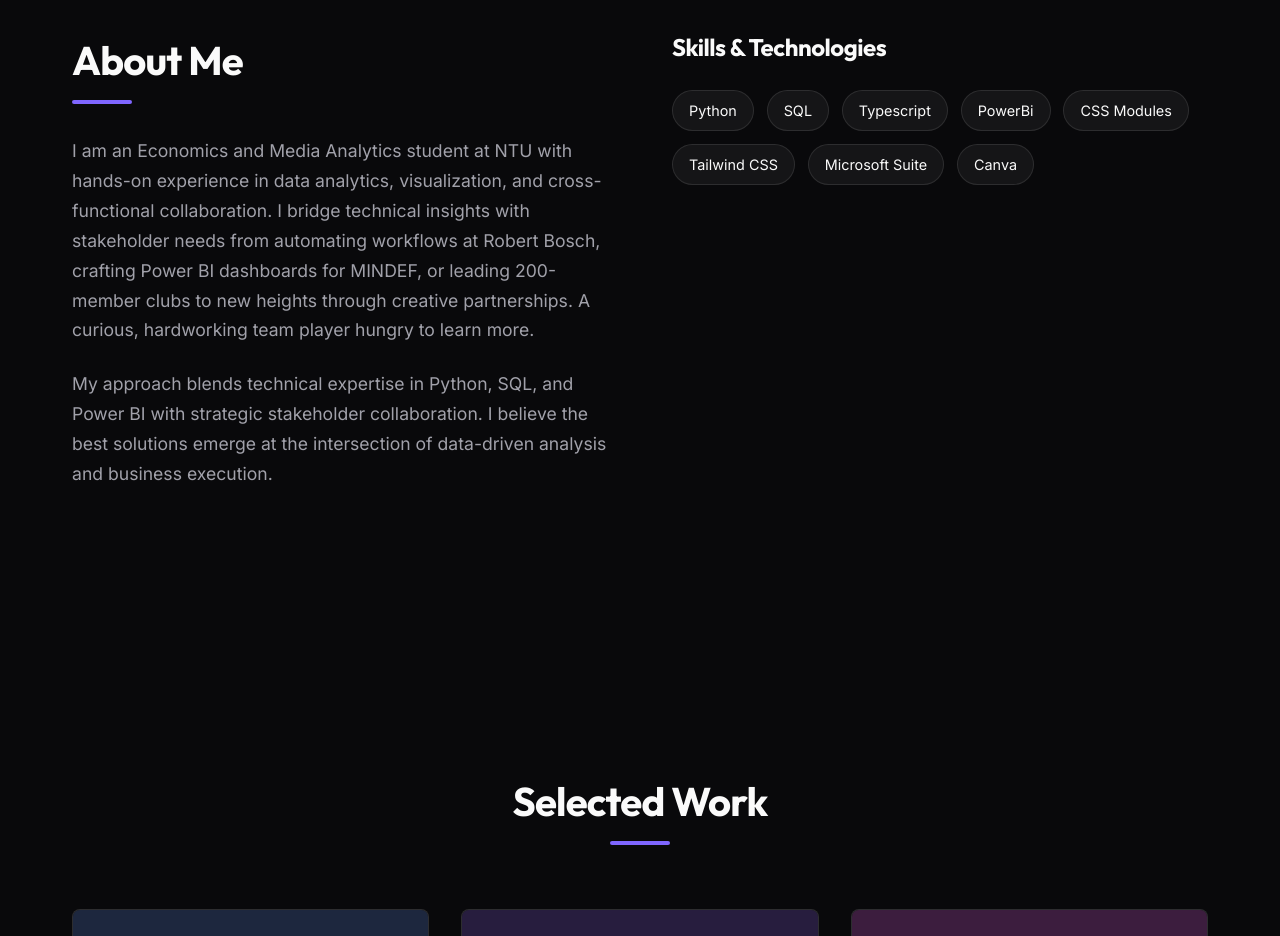
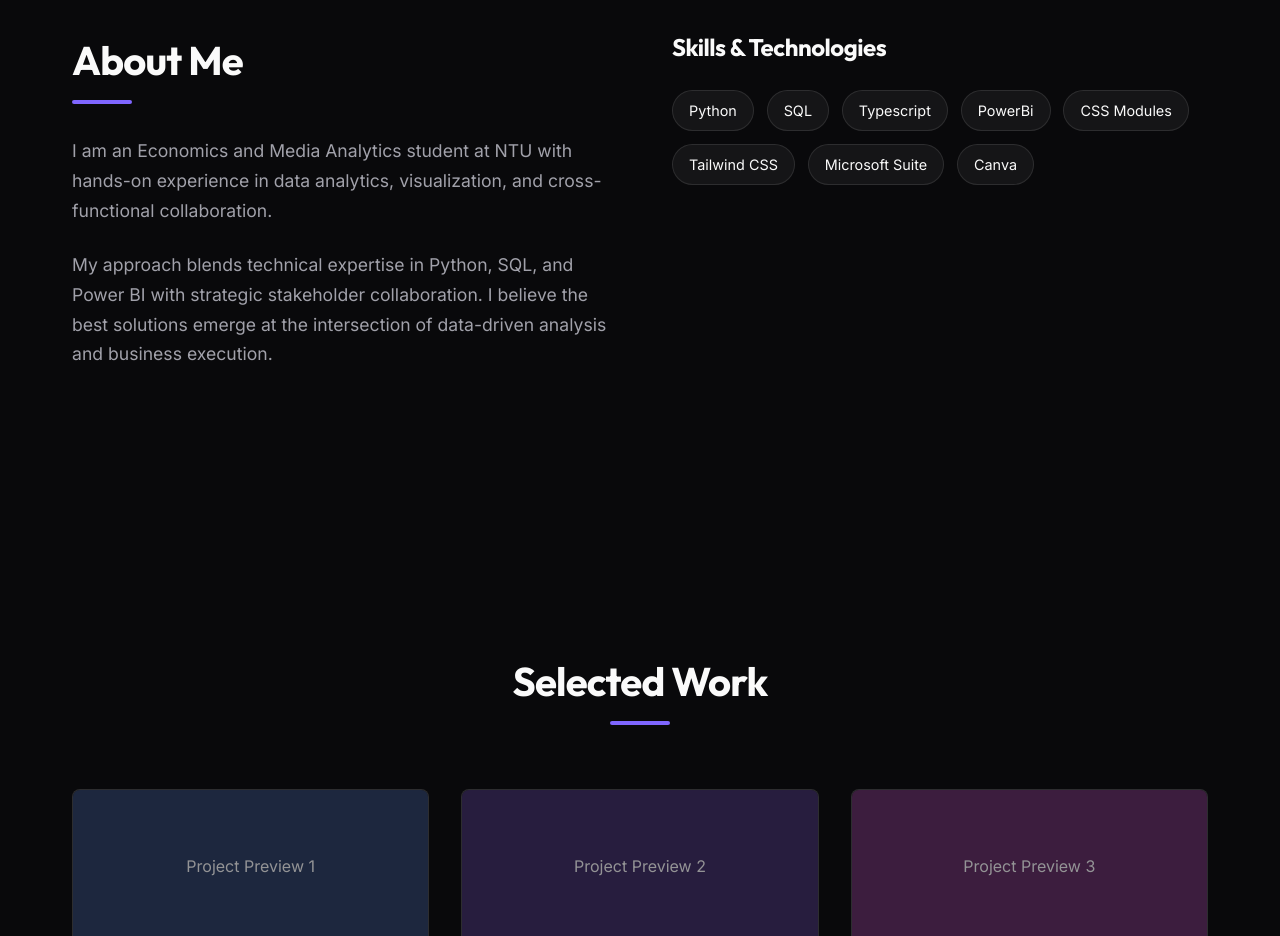
Before and after one commit to ELLOPLANE/portfolio, a Next.js app: page / in a window 1280 px wide. Shown: the part 900-1836 px from the top of the page. Built offline with nearby package versions, Linux system fonts and the light colour scheme.

Commit message:
Update About.tsx

```diff
--- a/app/components/About.tsx
+++ b/app/components/About.tsx
@@ -24,7 +24,7 @@ export default function About() {
                         <div className={styles.divider}></div>
                     </div>
                     <p className={styles.bio}>
-                        I am an Economics and Media Analytics student at NTU with hands-on experience in data analytics, visualization, and cross-functional collaboration. I bridge technical insights with stakeholder needs from automating workflows at Robert Bosch, crafting Power BI dashboards for MINDEF, or leading 200-member clubs to new heights through creative partnerships. A curious, hardworking team player hungry to learn more.
+                        I am an Economics and Media Analytics student at NTU with hands-on experience in data analytics, visualization, and cross-functional collaboration.
                     </p>
                     <p className={styles.bio}>
                         My approach blends technical expertise in Python, SQL, and Power BI with strategic stakeholder collaboration. I believe the best solutions emerge at the intersection of data-driven analysis and business execution.
```
